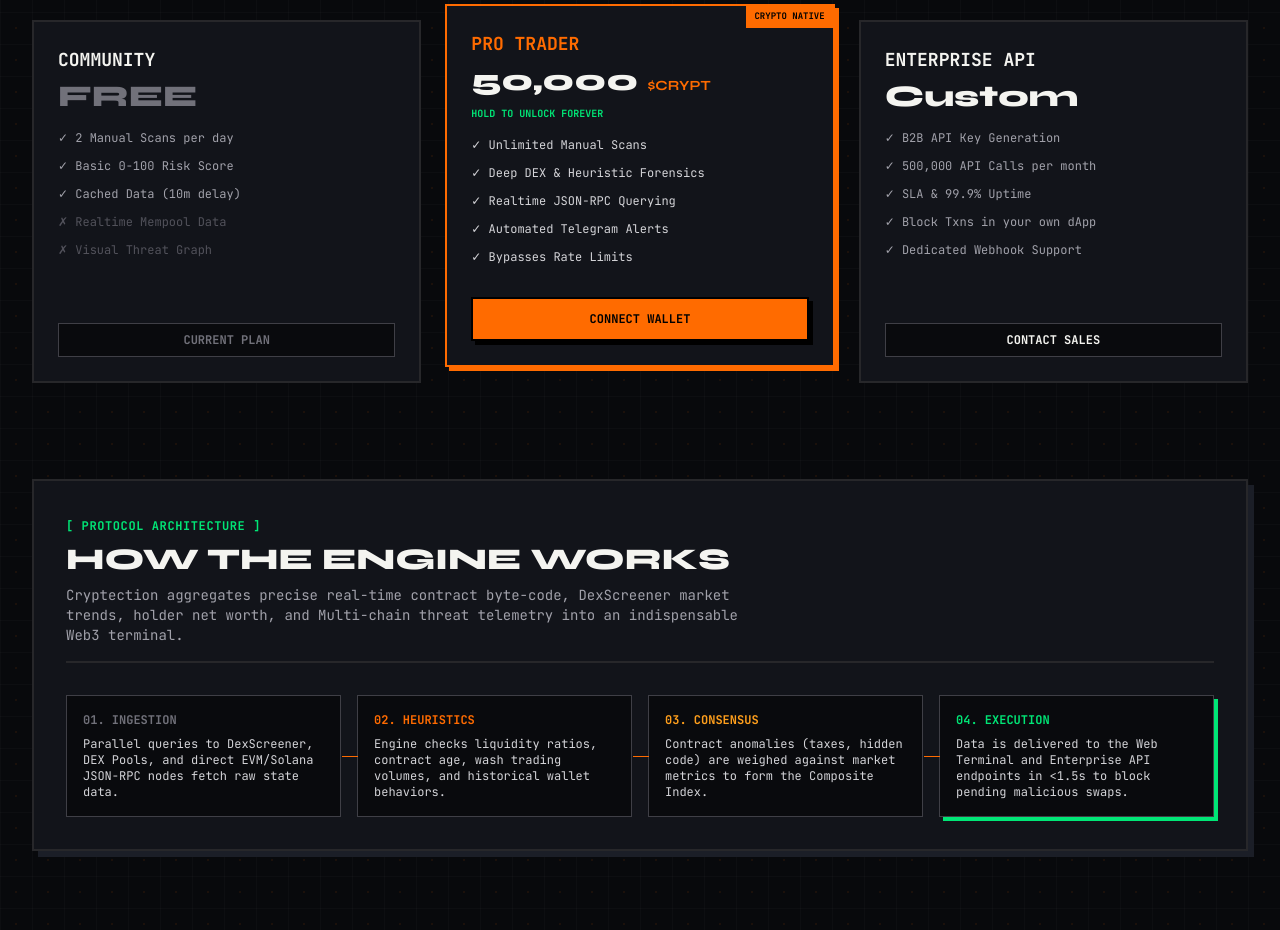
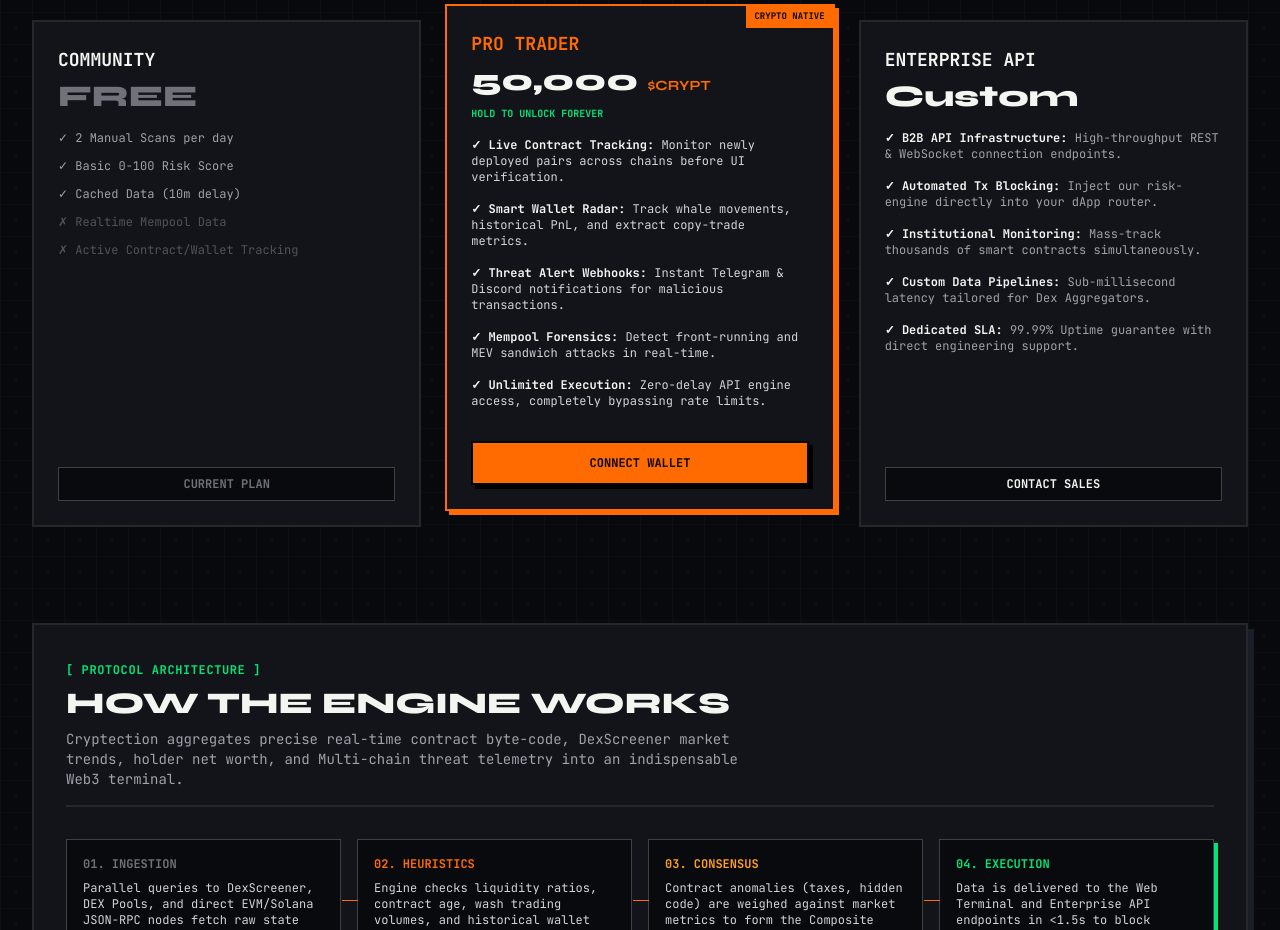
Before and after one commit to andrewseanholness/cryptection, a website: page public/index.html in a window 1280 px wide. Shown: the part 3220-4150 px from the top of the page. Drawn offline with nearby package versions, Linux system fonts and the light colour scheme.

```diff
--- a/public/index.html
+++ b/public/index.html
@@ -486,7 +486,7 @@
                         <li>✓ Basic 0-100 Risk Score</li>
                         <li>✓ Cached Data (10m delay)</li>
                         <li class="text-zinc-600">✗ Realtime Mempool Data</li>
-                        <li class="text-zinc-600">✗ Visual Threat Graph</li>
+                        <li class="text-zinc-600">✗ Active Contract/Wallet Tracking</li>
                     </ul>
                     <button class="w-full py-2 bg-paper border border-zinc-700 text-zinc-500 uppercase font-bold text-[10px] sm:text-xs">Current Plan</button>
                 </div>
@@ -496,12 +496,12 @@
                     <h3 class="text-base sm:text-lg font-bold text-brand uppercase mb-1">Pro Trader</h3>
                     <span class="text-2xl sm:text-3xl font-syne font-black text-ink mb-2">50,000 <span class="text-xs sm:text-sm text-brand font-normal">$CRYPT</span></span>
                     <span class="text-[9px] sm:text-[10px] text-safe font-bold mb-4 block">HOLD TO UNLOCK FOREVER</span>
-                    <ul class="space-y-2 sm:space-y-3 text-[10px] sm:text-xs text-zinc-300 mb-6 sm:mb-8 flex-grow">
-                        <li>✓ Unlimited Manual Scans</li>
-                        <li>✓ Deep DEX & Heuristic Forensics</li>
-                        <li>✓ Realtime JSON-RPC Querying</li>
-                        <li>✓ Automated Telegram Alerts</li>
-                        <li>✓ Bypasses Rate Limits</li>
+                    <ul class="space-y-3 sm:space-y-4 text-[10px] sm:text-xs text-zinc-300 mb-6 sm:mb-8 flex-grow">
+                        <li><strong class="text-ink">✓ Live Contract Tracking:</strong> Monitor newly deployed pairs across chains before UI verification.</li>
+                        <li><strong class="text-ink">✓ Smart Wallet Radar:</strong> Track whale movements, historical PnL, and extract copy-trade metrics.</li>
+                        <li><strong class="text-ink">✓ Threat Alert Webhooks:</strong> Instant Telegram & Discord notifications for malicious transactions.</li>
+                        <li><strong class="text-ink">✓ Mempool Forensics:</strong> Detect front-running and MEV sandwich attacks in real-time.</li>
+                        <li><strong class="text-ink">✓ Unlimited Execution:</strong> Zero-delay API engine access, completely bypassing rate limits.</li>
                     </ul>
                     <button class="w-full py-2.5 sm:py-3 bg-brand text-black border-2 border-black font-bold uppercase text-[10px] sm:text-xs hover:bg-orange-500 transition-colors shadow-brutal-dark">Connect Wallet</button>
                 </div>
@@ -509,12 +509,12 @@
                 <div class="bg-card border-2 border-zinc-800 p-4 sm:p-6 flex flex-col">
                     <h3 class="text-base sm:text-lg font-bold text-ink uppercase mb-1">Enterprise API</h3>
                     <span class="text-2xl sm:text-3xl font-syne font-black text-ink mb-4">Custom</span>
-                    <ul class="space-y-2 sm:space-y-3 text-[10px] sm:text-xs text-zinc-400 mb-6 sm:mb-8 flex-grow">
-                        <li>✓ B2B API Key Generation</li>
-                        <li>✓ 500,000 API Calls per month</li>
-                        <li>✓ SLA & 99.9% Uptime</li>
-                        <li>✓ Block Txns in your own dApp</li>
-                        <li>✓ Dedicated Webhook Support</li>
+                    <ul class="space-y-3 sm:space-y-4 text-[10px] sm:text-xs text-zinc-400 mb-6 sm:mb-8 flex-grow">
+                        <li><strong class="text-ink">✓ B2B API Infrastructure:</strong> High-throughput REST & WebSocket connection endpoints.</li>
+                        <li><strong class="text-ink">✓ Automated Tx Blocking:</strong> Inject our risk-engine directly into your dApp router.</li>
+                        <li><strong class="text-ink">✓ Institutional Monitoring:</strong> Mass-track thousands of smart contracts simultaneously.</li>
+                        <li><strong class="text-ink">✓ Custom Data Pipelines:</strong> Sub-millisecond latency tailored for Dex Aggregators.</li>
+                        <li><strong class="text-ink">✓ Dedicated SLA:</strong> 99.99% Uptime guarantee with direct engineering support.</li>
                     </ul>
                     <button class="w-full py-2 bg-paper border border-zinc-700 text-ink uppercase font-bold text-[10px] sm:text-xs hover:border-brand transition-colors">Contact Sales</button>
                 </div>
@@ -584,7 +584,7 @@
                     <span class="block text-zinc-400 font-bold uppercase mb-2 sm:mb-3 text-[10px] sm:text-[11px] border-b border-zinc-800 pb-1">Community</span>
                     <ul class="space-y-2 text-zinc-500">
                         <li><a href="https://t.me" target="_blank" class="hover:text-brand transition-colors">Telegram Chat</a></li>
-                        <li><a href="https://x.com" target="_blank" class="hover:text-brand transition-colors">X / Twitter</a></li>
+                        <li><a href="https://x.com/cryptectionlabs" target="_blank" class="hover:text-brand transition-colors">X / Twitter</a></li>
                     </ul>
                 </div>
             </div>
```
